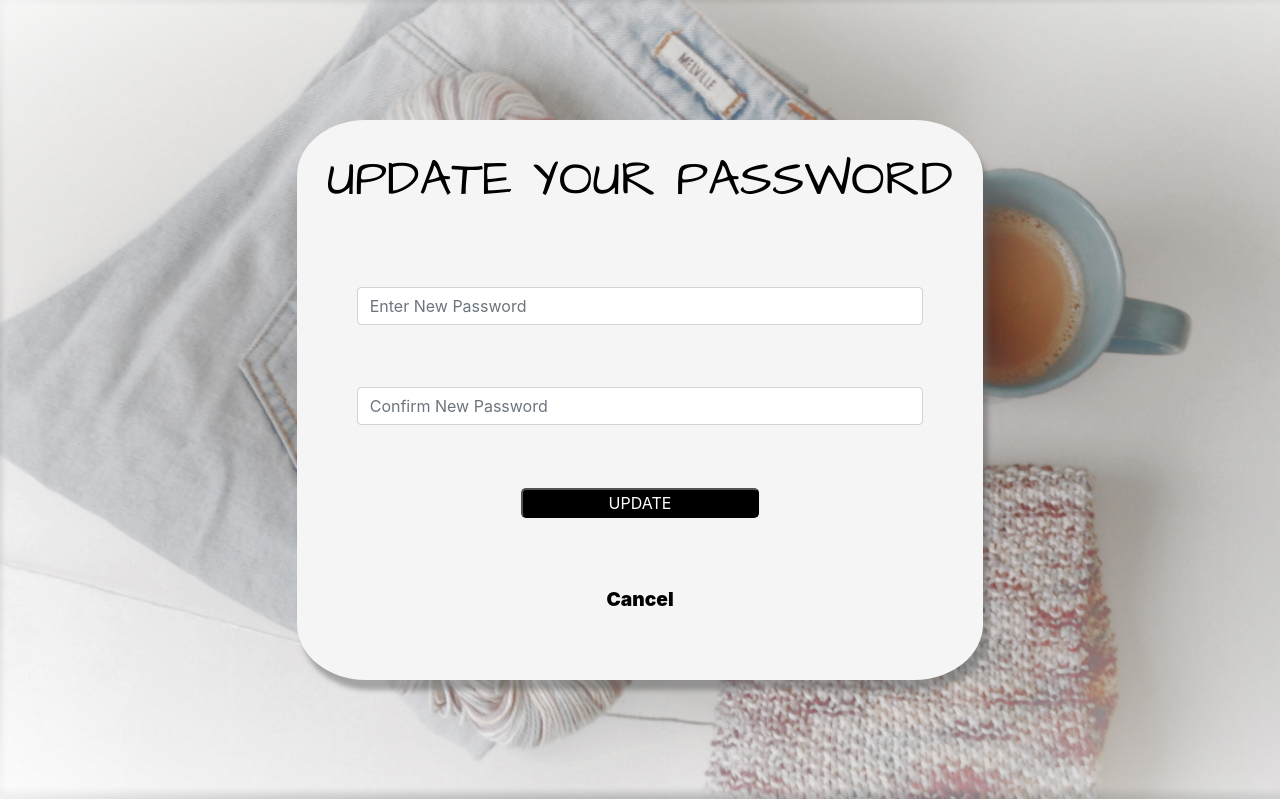
After one commit to SaratAngajalaoffl/InstaMerch, a Django app: page /update-password/ in a window 1280 px wide. The commit adds this page. Run offline with Django 3.2, Linux system fonts and the light colour scheme; some libraries are stand-ins or nearby versions.

Commit message:
Added Password updation and account deletion modules

```diff
--- a/InstaMerch/WEB/templates/WEB/home.html
+++ b/InstaMerch/WEB/templates/WEB/home.html
@@ -97,7 +97,7 @@
 	</div>
 
 	<div class="zoom">
-		<a href="/">
+		<a href="#">
 			<img
 				src="{% static '/images/Up.png' %}"
 				style="
--- /dev/null
+++ b/InstaMerch/WEB/templates/WEB/password_change.html
@@ -0,0 +1,55 @@
+{% load static %}
+<!DOCTYPE html>
+<html lang="en">
+	<head>
+		<meta charset="UTF-8" />
+		<meta name="viewport" content="width=device-width, initial-scale=1.0" />
+		<title>InstaMerch</title>
+		<link rel="stylesheet" href="{% static 'css/main.css' %}" />
+		<link
+			rel="stylesheet"
+			href="https://stackpath.bootstrapcdn.com/bootstrap/4.5.2/css/bootstrap.min.css"
+			integrity="sha384-JcKb8q3iqJ61gNV9KGb8thSsNjpSL0n8PARn9HuZOnIxN0hoP+VmmDGMN5t9UJ0Z"
+			crossorigin="anonymous"
+		/>
+	</head>
+	<body class="full-background">
+		<div class="image-container">
+			<h1 class="form-header" style="margin: 30px">
+				UPDATE YOUR PASSWORD
+			</h1>
+			<form
+				action="{% url 'update_password' %}"
+				method="post"
+				class="post-form"
+			>
+				{% csrf_token %}
+				<div class="form-group row">
+					<div class="offset-1 col-sm-10">
+						<input
+							type="password"
+							class="form-control"
+							name="password1"
+							placeholder="Enter New Password"
+						/>
+					</div>
+				</div>
+				<div class="form-group row">
+					<div class="offset-1 col-sm-10">
+						<input
+							type="password"
+							class="form-control"
+							name="password2"
+							placeholder="Confirm New Password"
+						/>
+					</div>
+				</div>
+
+				<div class="row">
+					<button class="signup offset-4 col-4">UPDATE</button>
+				</div>
+				<a href="{% url 'dashboard' %}" class="skip-btn">Cancel</a>
+			</form>
+		</div>
+	</body>
+</html>
--- a/InstaMerch/WEB/urls.py
+++ b/InstaMerch/WEB/urls.py
@@ -11,7 +11,7 @@ urlpatterns = [
     path('design/<str:designid>', views.design_view, name='design_detail'),
     path('cart/',views.show_cart_view,name='cart'),
     path('add-to-cart/<str:designid>',views.add_to_cart_view,name="add-to-cart"),
-    path('remove-from-cart/<str:designid>',views.remove_from_cart_view,name="add-to-cart"),
+    path('remove-from-cart/<str:designid>',views.remove_from_cart_view,name="remove-from-cart"),
     path('dashboard/',views.dashboard_view,name='dashboard'),
     path('orders/',views.orders_view,name='orders'),
     path('manage-addresses/',views.manage_addresses_view,name='manage-addresses'),
@@ -23,4 +23,7 @@ urlpatterns = [
     path('cart-checkout/<str:addressid>',views.cart_checkout_view,name='cart-checkout'),
     path('designs/<str:username>',views.user_designs_view,name='user-designs'),
     path('category/<str:categoryid>',views.designs_by_category_view,name='designs-of-category'),
+    path('delete-account/',views.delete_account_view,name='delete_account'),
+    path('update-password/',views.update_password_view,name='update_password'),
+
 ]
--- a/InstaMerch/WEB/views.py
+++ b/InstaMerch/WEB/views.py
@@ -1,6 +1,6 @@
 from django.shortcuts import render, redirect
 from django.http import HttpResponse
-from django.contrib.auth.forms import UserCreationForm
+from django.contrib.auth.forms import PasswordChangeForm
 from django.contrib.auth import authenticate, login, logout
 from django.contrib.auth.decorators import login_required
 from django.conf import settings
@@ -333,3 +333,23 @@ def designs_by_category_view(request,categoryid):
     }
 
     return render(request,'WEB/designs_of_category.html',context)
+
+def delete_account_view(request):
+    user = request.user
+    user.delete()
+
+    return redirect('home')
+
+def update_password_view(request):
+
+    if request.method == 'POST':
+        data = request.POST
+
+        if data['password1'] == data['password2']:
+            request.user.set_password(data['password1'])
+            request.user.save()
+            return redirect('login')
+        else:
+            return HttpResponse('Passwords Donot Match')
+
+    return render(request,"WEB/password_change.html")
```
Also changed, not shown: InstaMerch/WEB/templates/WEB/account-settings.html (+9 -1 lines), InstaMerch/static/css/main.css (+41 -2 lines).
